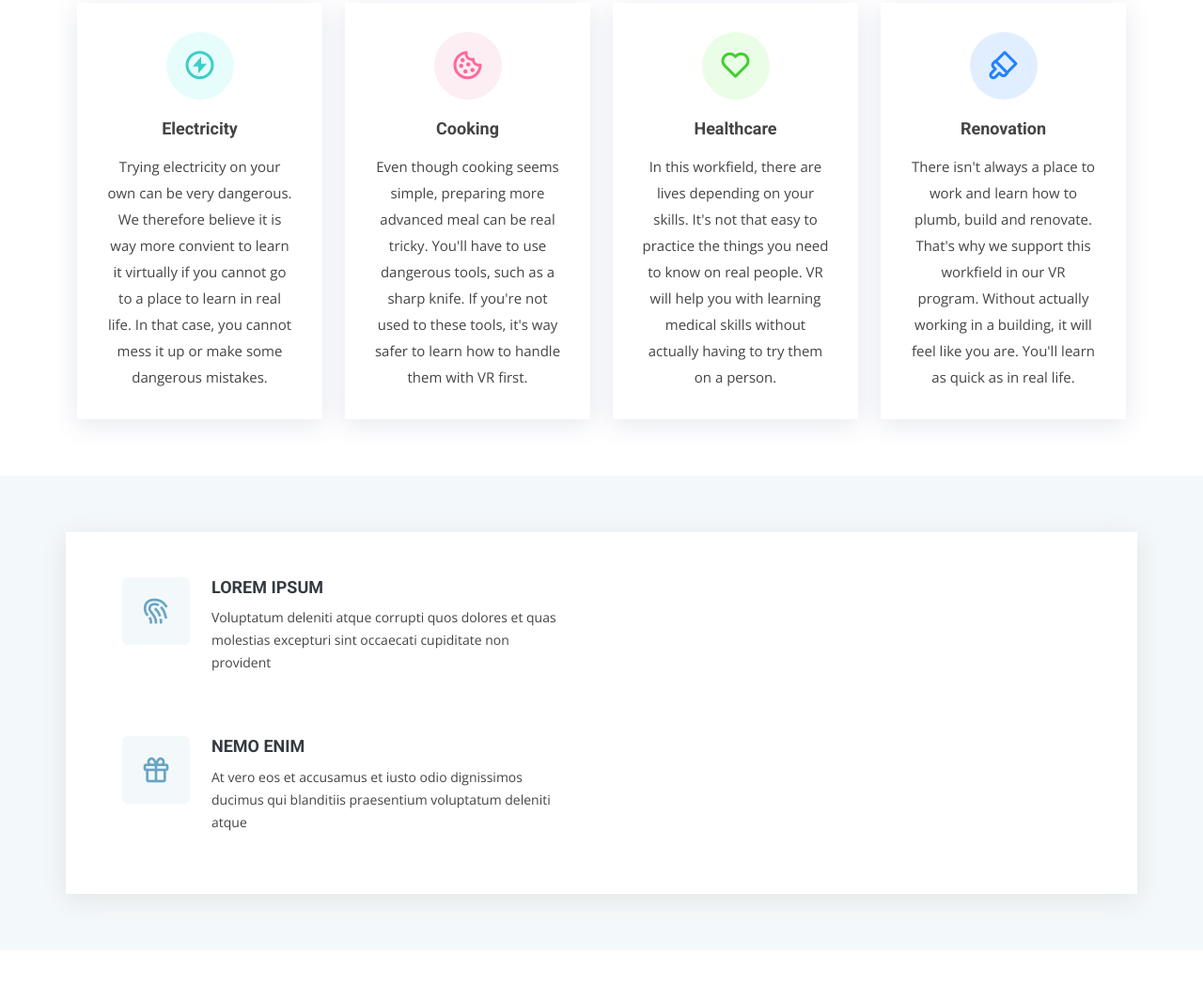
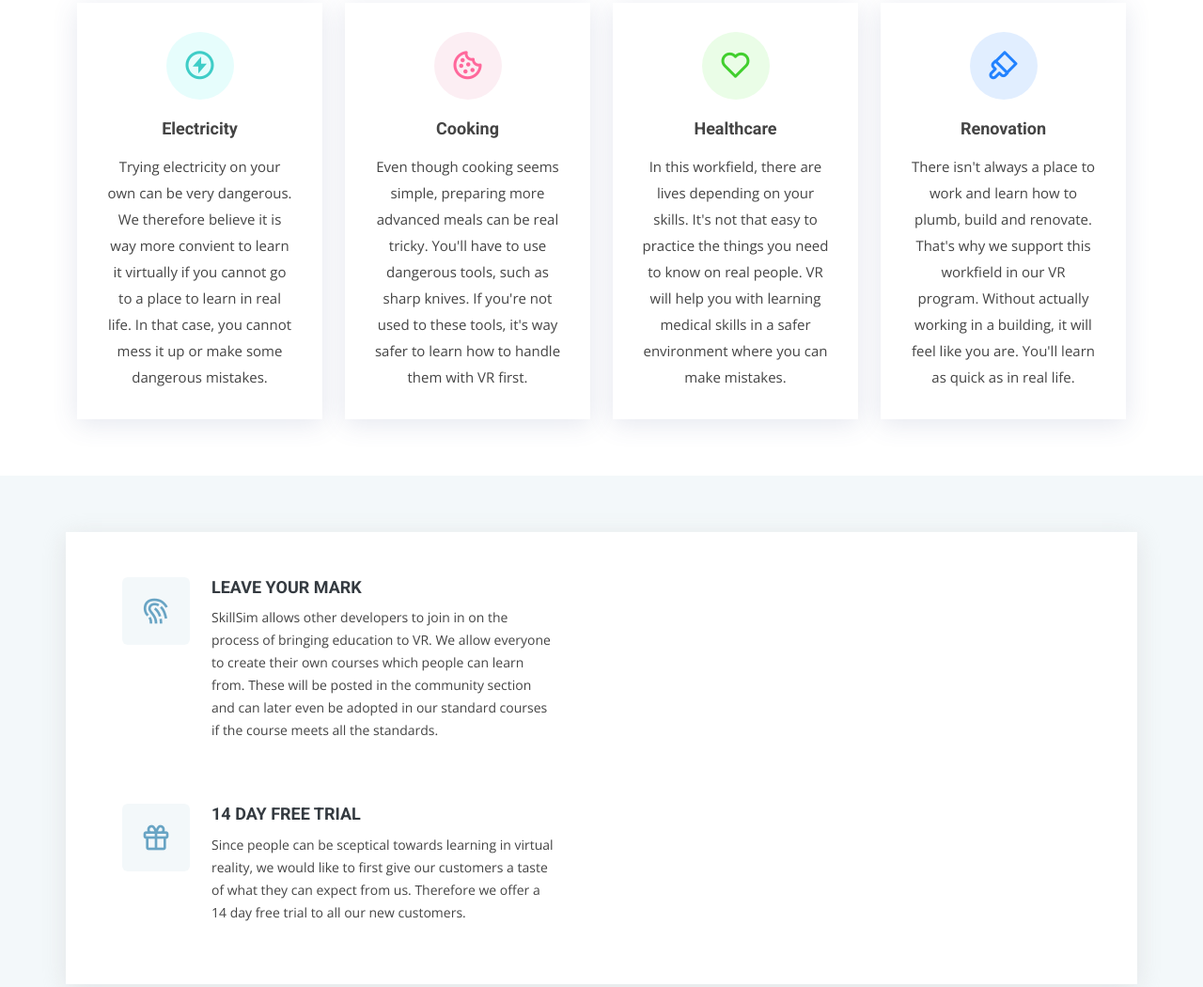
Before and after one commit to AronMeeus/landing-page, a plain HTML site: page index.html in a window 1280 px wide. Shown: the part 857-1907 px from the top of the page at 94% size. Drawn offline with nearby package versions, Linux system fonts and the light colour scheme.

Commit message:
Updated the why us section

```diff
--- a/index.html
+++ b/index.html
@@ -117,9 +117,9 @@
                     <div class="icon-box icon-box-pink">
                         <div class="icon"><i class="bx bx-cookie"></i></div>
                         <h4 class="title">Cooking</h4>
-                        <p class="description">Even though cooking seems simple, preparing more advanced meal can be
+                        <p class="description">Even though cooking seems simple, preparing more advanced meals can be
                             real tricky.
-                            You'll have to use dangerous tools, such as a sharp knife. If you're not used
+                            You'll have to use dangerous tools, such as sharp knives. If you're not used
                             to these tools, it's way safer to learn how to handle them with VR first.</p>
                     </div>
                 </div>
@@ -131,8 +131,7 @@
                         <p class="description">In this workfield, there are lives depending on your skills. It's not
                             that easy to
                             practice the things you need to know on real people. VR will help you with learning medical
-                            skills without
-                            actually having to try them on a person.</p>
+                            skills in a safer environment where you can make mistakes.</p>
                     </div>
                 </div>
 
@@ -161,16 +160,19 @@
 
                 <div class="icon-box">
                     <div class="icon"><i class="bx bx-fingerprint"></i></div>
-                    <h4 class="title"><a href="">Lorem Ipsum</a></h4>
-                    <p class="description">Voluptatum deleniti atque corrupti quos dolores et quas molestias excepturi
-                        sint occaecati cupiditate non provident</p>
+                    <h4 class="title"><a href="">Leave your mark</a></h4>
+                    <p class="description">SkillSim allows other developers to join in on the process of bringing
+                        education to VR. We allow everyone to create their own courses which people can learn from.
+                        These will be posted in the community section and can later even be adopted in our standard
+                        courses if the course meets all the standards.</p>
                 </div>
 
                 <div class="icon-box">
                     <div class="icon"><i class="bx bx-gift"></i></div>
-                    <h4 class="title"><a href="">Nemo Enim</a></h4>
-                    <p class="description">At vero eos et accusamus et iusto odio dignissimos ducimus qui blanditiis
-                        praesentium voluptatum deleniti atque</p>
+                    <h4 class="title"><a href="">14 Day free trial</a></h4>
+                    <p class="description">Since people can be sceptical towards learning in virtual reality, we would
+                        like to first give our customers a taste of what they can expect from us. Therefore we offer a
+                        14 day free trial to all our new customers.</p>
                 </div>
 
             </div>
```
